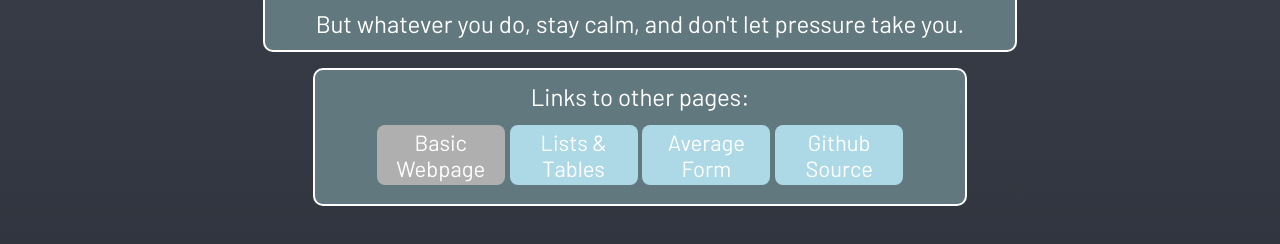
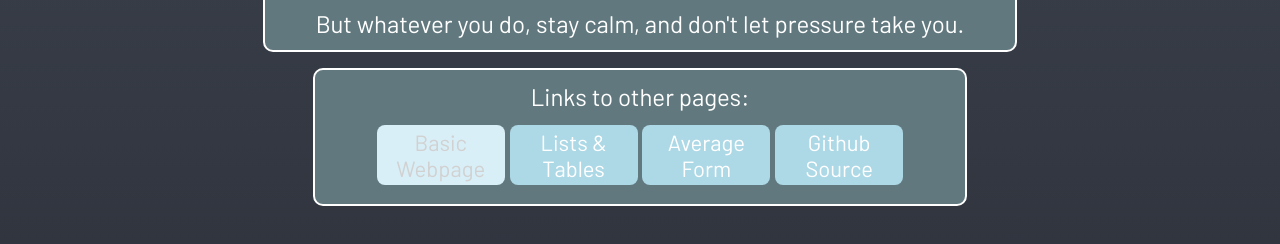
Before and after one commit to Y1rd/gamedevmess, a plain HTML site: page public/index.html in a window 1280 px wide. In both pictures the pointer is over the link "Basic Webpage". Shown: the part 262-506 px from the top of the page. Drawn offline with Linux system fonts and the light colour scheme.

Commit message:
make buttons fancier

```diff
--- a/public/style.css
+++ b/public/style.css
@@ -94,7 +94,7 @@ ul {
 }
 
 .button {
-    background-color: lightblue;
+    background-color: #add8e6;
     font-size: 22px;
     display: inline-block;
     margin: auto;
@@ -103,8 +103,11 @@ ul {
     width: 120px;
     min-width: 120px;
     border-radius: 8px;
+    transition: ease .2s;
 }
 
-.button:hover, .button:active {
-    background-color: #afafaf;
+.button:hover {
+    background-color: #d9eff7;
+    transition: ease .2s;
+    color: #d1d1d1;
 }
```
